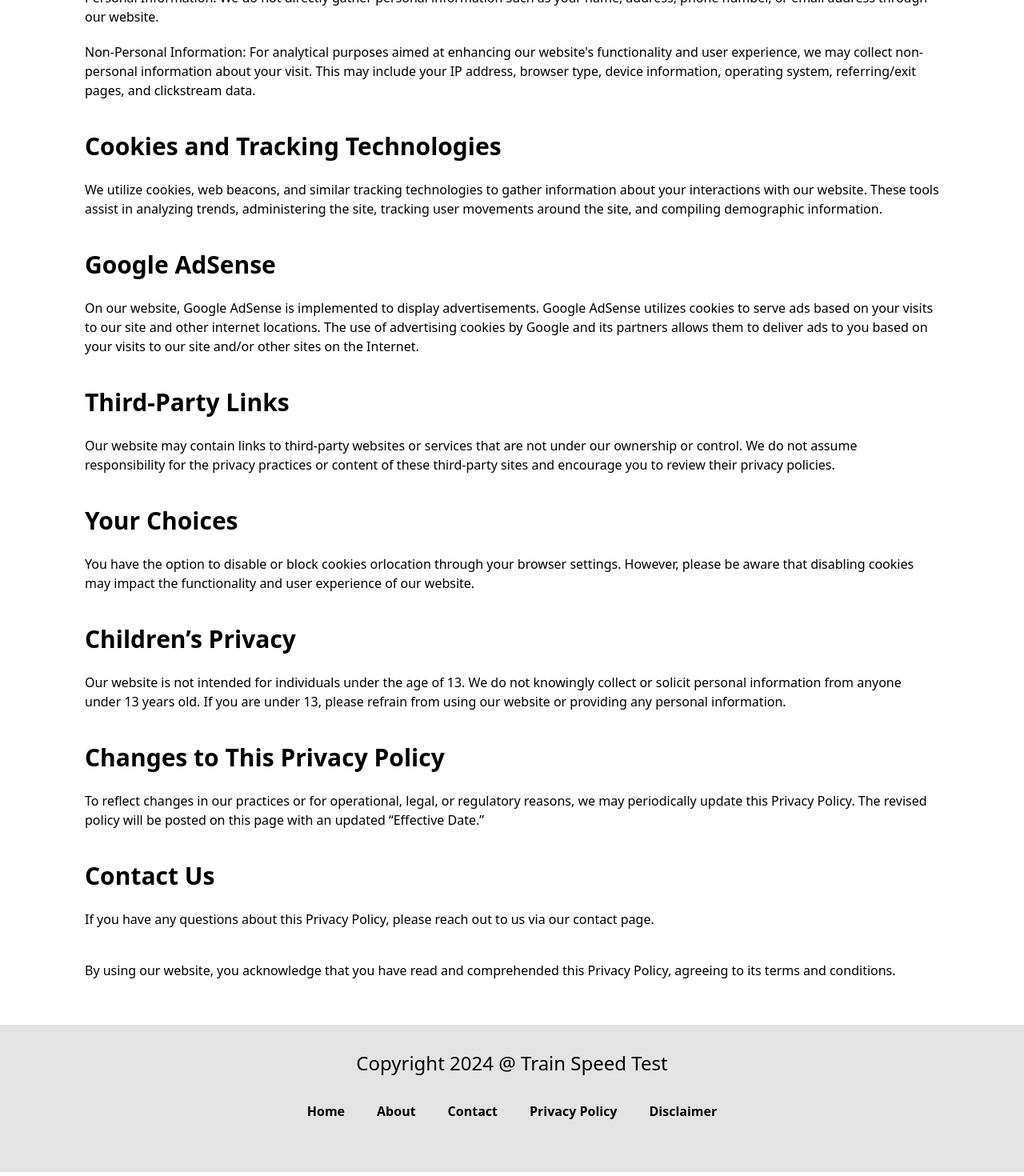
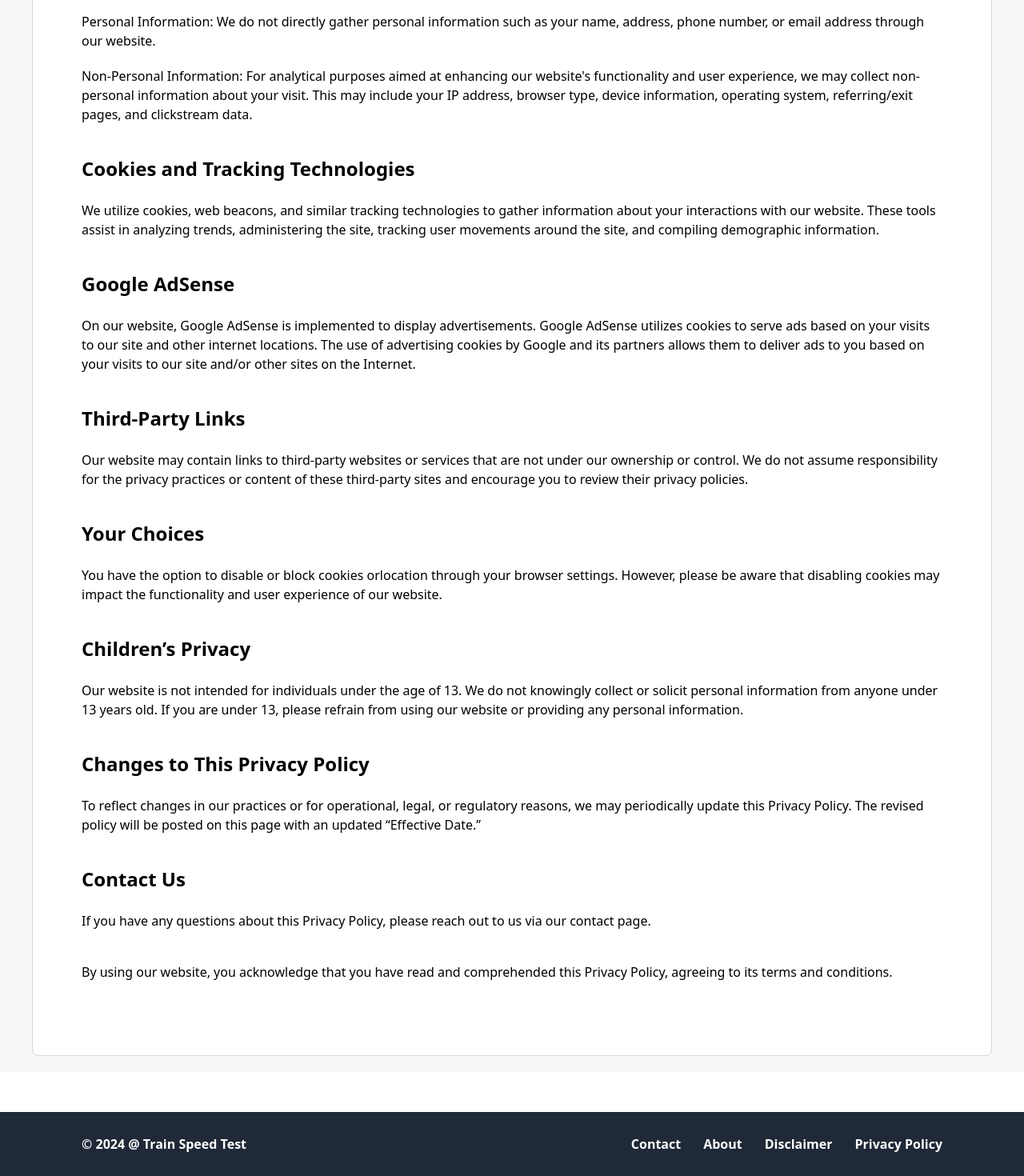
Before and after one commit to divrawat/Train-Speed-Test, a Next.js app: page /privacy-policy in a window 1280 px wide. Shown: the part 397-1867 px from the top of the page at 80% size. Built offline with nearby package versions, Linux system fonts and the light colour scheme.

Commit message:
0fwsv5ws5v5

```diff
--- a/components/Footer.jsx
+++ b/components/Footer.jsx
@@ -8,22 +8,22 @@ export default function Footer() {
 
     return (
 
+        <footer className="bg-gray-800 text-white mt-[50px]">
+            <div className="py-2 max-w-[1100px] mx-auto">
+                <div className="container mx-auto md:flex flex-wrap justify-between items-center">
+                    <div className="md:flex items-center text-center">
+                        <p className="font-bold p-3">&copy; {currentYear} @ Train Speed Test</p>
+                    </div>
 
-        <footer className="bg-[#e3e3e3] p-3">
+                    <ul className="md:flex md:space-x-7 text-center leading-[2.5] p-3 font-bold">
+                        <li>   <Link href="/contact">Contact</Link></li>
+                        <li>    <Link href="/about">About</Link></li>
+                        <li>   <Link href="/disclaimer">Disclaimer</Link></li>
+                        <li>    <Link href="/privacy-policy">Privacy Policy</Link></li>
+                    </ul>
 
-               <div className="pt-5 text-center text-2xl">Copyright {currentYear} @ Train Speed Test</div>
-
-
-            <div className="md:pb-0 md:mt-0 mt-4 ">
-                <ul id="menu" className="sm:flex sm:space-x-10 sm:pb-0 items-center text-black font-bold text-center justify-center leading-[3] pt-5 md:pb-10">
-                    <li> <Link href="/">Home</Link></li>
-                    <li> <Link href="/about">About</Link></li>
-                    <li> <Link href="/contact">Contact</Link></li>
-                    <li> <Link href="/privacy-policy">Privacy Policy</Link></li>
-                    <li> <Link href="/disclaimer">Disclaimer</Link></li>
-                </ul>
+                </div>
             </div>
-
         </footer>
 
 
--- a/components/Navbar.jsx
+++ b/components/Navbar.jsx
@@ -1,4 +1,5 @@
 import Link from "next/link";
+import { IoMdSpeedometer } from "react-icons/io";
 
 export default function Navbar() {
 
@@ -19,7 +20,8 @@ export default function Navbar() {
             <div className="container mx-auto md:flex items-center justify-center md:justify-between max-w-[1200px]">
                 <div className="flex items-center md:space-x-4 justify-between">
                     <div className="flex items-center">
-                        <img src="/00.png" alt="Logo" className="h-[50px] w-[55px] mr-3 ml-3" />
+                        {/* <img src="/00.png" alt="Logo" className="h-[50px] w-[55px] mr-3 ml-3" /> */}
+                        <IoMdSpeedometer size={55} className="mr-3 ml-3 bg-gradient-to-r from-red-500 via-yellow-500 to-green-500 "/>
                         <span className="text-black text-lg font-bold tracking-wider text-[21px] md:text-[24px]"><Link href="/">Train Speed Test</Link></span>
                     </div>
                     <span onClick={toggle} className="md:hidden text-[22px] font-extrabold mr-4">☰</span>
--- a/package.json
+++ b/package.json
@@ -12,7 +12,8 @@
     "next": "^12.3.4",
     "react": "^17.0.2",
     "react-d3-speedometer": "^1.1.0",
-    "react-dom": "^17.0.2"
+    "react-dom": "^17.0.2",
+    "react-icons": "^5.0.1"
   },
   "devDependencies": {
     "autoprefixer": "^10.0.1",
--- a/pages/contact.jsx
+++ b/pages/contact.jsx
@@ -6,7 +6,7 @@ import Head from "next/head";
 const Contact = () => {
 
 
-    const description="Thank you for reaching out to our Twitter Trends Tools. We value your feedback and inquiries. Please use the following information to get in touch with us."
+    const description = "Thank you for reaching out to our Twitter Trends Tools. We value your feedback and inquiries. Please use the following information to get in touch with us."
 
     const head = () => (
         <Head>
@@ -32,8 +32,10 @@ const Contact = () => {
 
             <Navbar />
             {head()}
-            <div className="max-w-[1100px] mx-auto p-4 ">
 
+            <div className="bg-[#f7f8f9] pt-5 pb-5">
+                <div className="max-w-[1200px] mx-auto p-3 bg-[white] border border-solid border-[#d7d7d7] rounded-lg">
+                    <div className=" max-w-[1100px] pt-3 pb-10 pr-3 pl-3 mx-auto">
                         <h1 className="text-center p-3 font-bold text-3xl">Contact</h1>
 
                         <p className="mt-2 mb-[40px]">Thank you for reaching out to our Twitter Trends Tools. We value your feedback and inquiries. Please use the following information to get in touch with us:</p>
@@ -58,6 +60,8 @@ const Contact = () => {
 
 
                     </div>
+                </div>
+            </div>
             <Footer />
 
 
--- a/pages/privacy-policy.jsx
+++ b/pages/privacy-policy.jsx
@@ -6,7 +6,7 @@ import Head from "next/head";
 const PrivacyPolicy = () => {
 
 
-    const description="Thanks you for visiting our website. This Privacy Policy is designed to help you understand how we collect, use, disclose, and safeguard your personal information when you visit our website or use our services through Google AdSense. By accessing or using our website, you consent to the practices described in this Privacy Policy."
+    const description = "Thanks you for visiting our website. This Privacy Policy is designed to help you understand how we collect, use, disclose, and safeguard your personal information when you visit our website or use our services through Google AdSense. By accessing or using our website, you consent to the practices described in this Privacy Policy."
 
     const head = () => (
         <Head>
@@ -29,12 +29,14 @@ const PrivacyPolicy = () => {
         <>
             <Navbar />
             {head()}
-            <div className="max-w-[1100px] mx-auto p-4 ">
+            <div className="bg-[#f7f8f9] pt-5 pb-5">
+                <div className="max-w-[1200px] mx-auto p-3 bg-[white] border border-solid border-[#d7d7d7] rounded-lg">
+                    <div className=" max-w-[1100px] pt-3 pb-10 pr-3 pl-3 mx-auto">
                         <h1 className="text-center p-3 font-bold text-3xl">Privacy Policy</h1>
 
                         <p className="mt-2 mb-[40px]">Thanks you for visiting our website. This Privacy Policy is designed to help you understand how we collect, use, disclose, and safeguard your personal information when you visit our website or use our services through Google AdSense. By accessing or using our website, you consent to the practices described in this Privacy Policy.</p>
 
-                <h2 className="text-3xl font-bold mb-6">Information We Collect</h2>
+                        <h2 className="text-2xl font-bold mb-6">Information We Collect</h2>
 
                         <p className="mt-2 mb-[20px]"> When you visit our website, we may collect certain information from and about you, which includes:</p>
 
@@ -42,42 +44,44 @@ const PrivacyPolicy = () => {
                         <p className="mt-2 mb-[40px]">Non-Personal Information: For analytical purposes aimed at enhancing our website&apos;s functionality and user experience, we may collect non-personal information about your visit. This may include your IP address, browser type, device information, operating system, referring/exit pages, and clickstream data.</p>
 
 
-                <h2 className="text-3xl font-bold mb-6">Cookies and Tracking Technologies</h2>
+                        <h2 className="text-2xl font-bold mb-6">Cookies and Tracking Technologies</h2>
 
                         <p className="mt-2 mb-[40px]">We utilize cookies, web beacons, and similar tracking technologies to gather information about your interactions with our website. These tools assist in analyzing trends, administering the site, tracking user movements around the site, and compiling demographic information.</p>
 
-                <h2 className="text-3xl font-bold mb-6">Google AdSense</h2>
+                        <h2 className="text-2xl font-bold mb-6">Google AdSense</h2>
 
 
                         <p className="mt-2 mb-[40px]">On our website, Google AdSense is implemented to display advertisements. Google AdSense utilizes cookies to serve ads based on your visits to our site and other internet locations. The use of advertising cookies by Google and its partners allows them to deliver ads to you based on your visits to our site and/or other sites on the Internet.</p>
 
-                <h2 className="text-3xl font-bold mb-6">Third-Party Links</h2>
+                        <h2 className="text-2xl font-bold mb-6">Third-Party Links</h2>
 
                         <p className="mt-2 mb-[40px]">Our website may contain links to third-party websites or services that are not under our ownership or control. We do not assume responsibility for the privacy practices or content of these third-party sites and encourage you to review their privacy policies.</p>
 
-                <h2 className="text-3xl font-bold mb-6">Your Choices</h2>
+                        <h2 className="text-2xl font-bold mb-6">Your Choices</h2>
 
                         <p className="mt-2 mb-[40px]">You have the option to disable or block cookies orlocation through your browser settings. However, please be aware that disabling cookies may impact the functionality and user experience of our website.</p>
 
-                <h2 className="text-3xl font-bold mb-6">Children’s Privacy</h2>
+                        <h2 className="text-2xl font-bold mb-6">Children’s Privacy</h2>
 
                         <p className="mt-2 mb-[40px]">Our website is not intended for individuals under the age of 13. We do not knowingly collect or solicit personal information from anyone under 13 years old. If you are under 13, please refrain from using our website or providing any personal information.</p>
 
 
-                <h2 className="text-3xl font-bold mb-6">Changes to This Privacy Policy</h2>
+                        <h2 className="text-2xl font-bold mb-6">Changes to This Privacy Policy</h2>
 
 
                         <p className="mt-2 mb-[40px]"> To reflect changes in our practices or for operational, legal, or regulatory reasons, we may periodically update this Privacy Policy. The revised policy will be posted on this page with an updated “Effective Date.”</p>
 
 
 
-                <h2 className="text-3xl font-bold mb-6"> Contact Us</h2>
+                        <h2 className="text-2xl font-bold mb-6"> Contact Us</h2>
 
                         <p className="mt-2 mb-[40px]">If you have any questions about this Privacy Policy, please reach out to us via our contact page.</p>
 
 
                         <p className="mt-2 mb-[40px]">By using our website, you acknowledge that you have read and comprehended this Privacy Policy, agreeing to its terms and conditions.</p>
 
+                    </div>
+                </div>
             </div>
             <Footer />
 
```
Also changed, not shown: pages/about.jsx (+4 -4 lines), pages/disclaimer.jsx (+14 -10 lines), pages/index.jsx (+43 -23 lines), 1 other file (tests, documents, lock files or other folders). Lines whose indentation alone changed are shown as unchanged.
